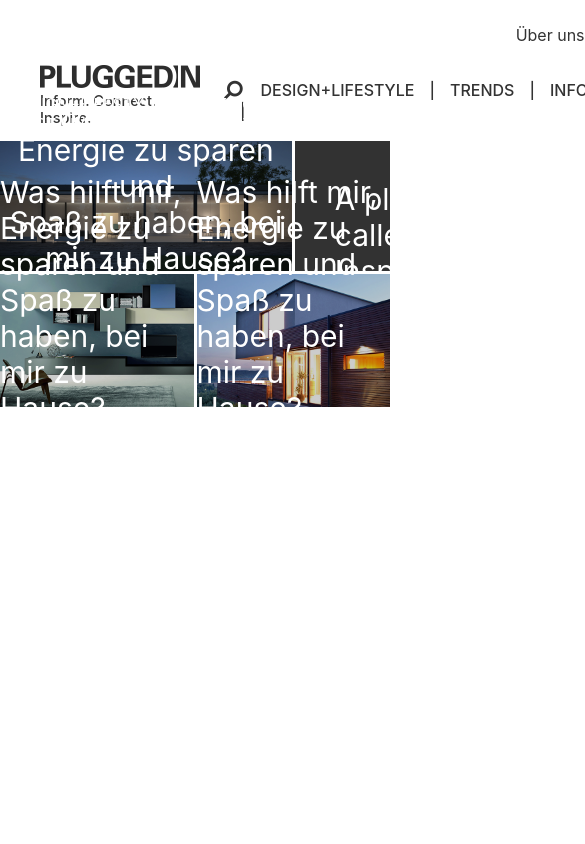
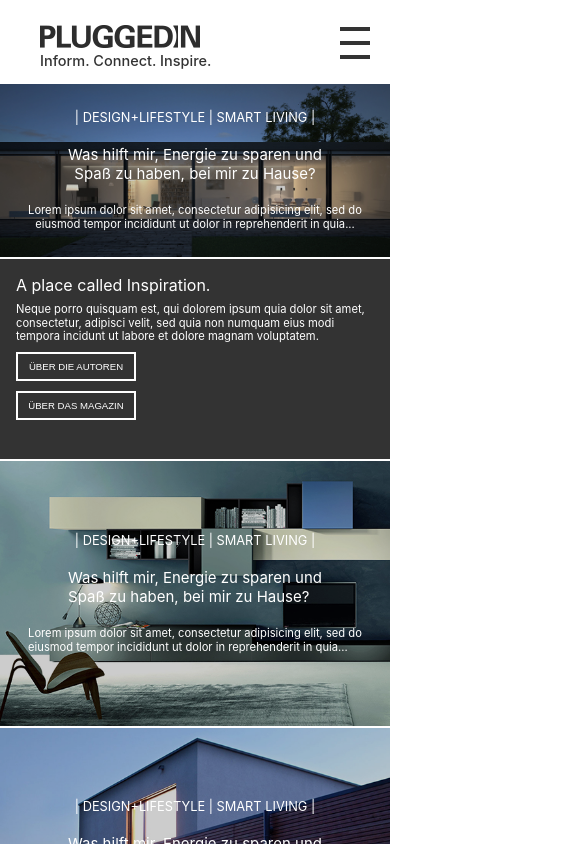
Before and after one commit to nthbutsky/convidera-test, a Vue app: page / in a window 390 px wide. Shown: the top 844 px of the page, 585 px wide, since content can reach past the window. Built offline with nearby package versions, Linux system fonts and the light colour scheme.

Commit message:
add full mockup

```diff
--- a/src/App.vue
+++ b/src/App.vue
@@ -19,6 +19,7 @@ export default {
   margin: 0;
   padding: 0;
   box-sizing: border-box;
+  cursor: default;
   -ms-overflow-style: none;
   scrollbar-width: none;
 
--- a/src/components/Mockup.vue
+++ b/src/components/Mockup.vue
@@ -5,15 +5,30 @@
         <img src="../assets/logo.jpg" alt="Logo" />
         <p class="header__logo-text">Inform. Connect. Inspire.</p>
       </div>
-      <div class="header__control">
-        <div class="header__link-lang-wrapper">
+
+      <div class="header__nav">
+        <div
+          class="header__link-lang-wrapper"
+          :class="{ 'header__link-lang-wrapper_active': isMobileMenu }"
+        >
           <a class="header__link" href="#">Über uns</a>
           <a class="header__link" href="#">Redaktion</a>
           <button class="header__lang" disabled>de</button>
           <button class="header__lang">en</button>
         </div>
-        <div class="header__nav">
-          <ul class="header__nav-list">
+        <div
+          class="header__nav-menu-btn"
+          :class="{ 'header__nav-menu-btn_active': isMobileMenu }"
+          @click="showMobileMenu()"
+        >
+          <span class="header__nav-menu-btn-bar"></span>
+          <span class="header__nav-menu-btn-bar"></span>
+          <span class="header__nav-menu-btn-bar"></span>
+        </div>
+        <ul
+          class="header__nav-list"
+          :class="{ 'header__nav-list_active': isMobileMenu }"
+        >
           <li class="header__nav-item">
             <i class="fa fa-search"></i><span>|</span>
           </li>
@@ -22,7 +37,6 @@
           <li class="header__nav-item">infodelight<span>|</span></li>
           <li class="header__nav-item">smart living</li>
         </ul>
-        </div>
       </div>
     </header>
     <main class="main">
@@ -110,20 +124,33 @@
 </template>
 
 <script>
-export default {};
+export default {
+  data() {
+    return {
+      isMobileMenu: false,
+    };
+  },
+
+  methods: {
+    showMobileMenu() {
+      this.isMobileMenu = !this.isMobileMenu;
+    },
+  },
+};
 </script>
 
 <style lang="scss">
-// header and nav section
+// HEADER and NAV section
+
 .header {
   width: 100%;
   display: flex;
   justify-content: space-between;
   align-items: flex-end;
-  padding: 0 40px;
+  padding: 0 2.5rem;
 
   &__logo {
-    padding: 0 10px 15px 0;
+    padding: 0 0 0.9375rem 0;
 
     &-text {
       font-weight: 500;
@@ -131,30 +158,43 @@ export default {};
     }
   }
 
-  &__control {
-  }
-
   &__link-lang-wrapper {
     display: flex;
     justify-content: flex-end;
     align-items: center;
-    padding: 15px 0;
+    padding: 0.9375rem;
   }
 
   &__link {
     text-decoration: none;
-    color: #333333;
+    color: hsl(0, 0%, 20%);
     padding: 10px;
+    margin: 0 10px;
   }
 
   &__lang {
-    height: 30px;
-    width: 30px;
+    height: 1.875rem;
+    width: 1.875rem;
     text-transform: uppercase;
     font-weight: bold;
   }
 
-  &__nav {
+  &__nav-menu-btn {
+    display: none;
+    float: right;
+    position: absolute;
+    z-index: 3;
+    top: 1.0625rem;
+    right: 1.25rem;
+
+    &-bar {
+      display: block;
+      width: 1.875rem;
+      height: 0.25rem;
+      margin: 0.625rem 0;
+      transition: all 0.3s ease-in-out;
+      background-color: hsl(0, 0%, 20%);
+    }
   }
 
   &__nav-list {
@@ -165,19 +205,21 @@ export default {};
     list-style: none;
     text-transform: uppercase;
     font-weight: 500;
-    padding: 10px 0 20px 15px;
+    padding: 0.625rem 0 1.25rem 0.9375rem;
 
     i {
       transform: rotate(90deg);
-      font-size: 20px;
+      font-size: 1.25rem;
     }
 
     span {
-      padding-left: 15px;
+      padding-left: 0.9375rem;
     }
   }
 }
-// main section
+
+// MAIN section
+
 .main {
   width: 100%;
 
@@ -185,9 +227,9 @@ export default {};
     display: grid;
     grid-template-columns: repeat(4, 1fr);
     grid-template-rows: auto;
-    column-gap: 3px;
-    row-gap: 3px;
-    color: white;
+    column-gap: 0.125rem;
+    row-gap: 0.125rem;
+    color: hsl(0, 0%, 100%);
   }
 
   &__grid-item-a {
@@ -214,8 +256,8 @@ export default {};
     }
 
     &-text-center {
-      font-size: 30px;
-      margin: 40px 0;
+      font-size: 1.875rem;
+      margin: 2.5rem 0;
     }
 
     &-img {
@@ -231,7 +273,7 @@ export default {};
     grid-row-start: 1;
     grid-row-end: 2;
     position: relative;
-    background: #323232;
+    background: hsl(0, 0%, 20%);
 
     &-text-wrapper {
       height: 100%;
@@ -241,26 +283,26 @@ export default {};
       align-items: flex-start;
       position: absolute;
       top: 0;
-      padding: 40px;
+      padding: 15%;
     }
 
     &-text-top {
-      font-size: 30px;
+      font-size: 2vw;
     }
 
     &-text-center {
-      margin: 40px 0;
+      margin: 2.5rem 0;
       line-height: 2;
     }
 
     &-btn {
       background: none;
-      border: 2px solid white;
-      color: white;
-      padding: 10px;
-      width: 200px;
+      border: 0.125rem solid hsl(0, 0%, 100%);
+      color: hsl(0, 0%, 100%);
+      padding: 0.625rem;
+      width: 12.5rem;
       text-transform: uppercase;
-      margin: 0 0 10px 0;
+      margin: 0 0 1.25rem 0;
     }
   }
 
@@ -293,8 +335,8 @@ export default {};
     }
 
     &-text-center {
-      font-size: 30px;
-      margin: 40px 0;
+      font-size: 1.875rem;
+      margin: 2.5rem 0;
     }
   }
 
@@ -327,9 +369,202 @@ export default {};
     }
 
     &-text-center {
-      font-size: 30px;
-      margin: 40px 0;
+      font-size: 1.875rem;
+      margin: 2.5rem 0;
     }
   }
 }
+
+@media (max-width: 1280px) {
+  .main__grid-item-b-text-center {
+    line-height: 1.5;
+    margin: 1rem 0;
+  }
+
+  .main__grid-item-b-btn {
+    margin: 0 0 0.625rem 0;
+  }
+}
+
+@media (max-width: 960px) {
+  .main__grid-item-a-text-center,
+  .main__grid-item-c-text-center,
+  .main__grid-item-d-text-center {
+    font-size: 1.25rem;
+    margin: 1.25rem;
+  }
+
+  .main__grid-item-b-text-center {
+    line-height: 1.5;
+    margin: 1rem 0;
+    font-size: 12px;
+  }
+
+  .main__grid-item-b-btn {
+    width: 7.5rem;
+    padding: 0.3125rem;
+    font-size: 0.5rem;
+  }
+}
+
+@media (max-width: 825px) {
+  .header__nav {
+    margin: 10px 0 0 0;
+    float: none;
+    text-align: center;
+  }
+
+  .header__nav-list {
+    position: absolute;
+    top: 0;
+    left: 0;
+    z-index: 2;
+    display: none;
+    flex-direction: column;
+    justify-content: center;
+    background-color: hsla(0, 0%, 20%, 0.9);
+    color: hsl(0, 0%, 100%);
+    height: 100vh;
+    width: 100vw;
+    transition: all 0.3s ease-in-out;
+
+    &_active {
+      display: flex;
+    }
+  }
+  .header__nav-item {
+    margin: 0.625rem 0;
+    font-size: 1.5rem;
+  }
+  .header__nav-menu-btn {
+    display: block;
+    cursor: pointer;
+    transition: all 0.3s ease-in-out;
+
+    &_active {
+      top: 1rem;
+    }
+
+    &_active .header__nav-menu-btn-bar:nth-child(2) {
+      opacity: 0;
+    }
+    &_active .header__nav-menu-btn-bar:nth-child(1) {
+      transform: translateY(14px) rotate(45deg);
+      background-color: hsl(0, 0%, 100%);
+    }
+    &_active .header__nav-menu-btn-bar:nth-child(3) {
+      transform: translateY(-14px) rotate(-45deg);
+      background-color: hsl(0, 0%, 100%);
+    }
+  }
+
+  .header__nav-item span {
+    display: none;
+  }
+
+  .header__link-lang-wrapper {
+    display: none;
+
+    &_active {
+      display: flex;
+      position: absolute;
+      top: 0;
+      left: 0;
+      z-index: 3;
+      flex-direction: row-reverse;
+
+      a {
+        color: white;
+      }
+    }
+  }
+
+  .header__logo img {
+    padding-top: 1.5625rem;
+  }
+}
+
+@media (max-width: 768px) {
+  .main__grid-item-a-text-center,
+  .main__grid-item-c-text-center,
+  .main__grid-item-d-text-center {
+    font-size: 0.9375rem;
+    margin: 1.25rem;
+  }
+
+  .main__grid-item-a-text-top,
+  .main__grid-item-c-text-top,
+  .main__grid-item-d-text-top {
+    font-size: 0.8rem;
+  }
+
+  .main__grid-item-a-text-bottom,
+  .main__grid-item-c-text-bottom,
+  .main__grid-item-d-text-bottom {
+    font-size: 0.7rem;
+  }
+
+  .main__grid-item-b-text-wrapper {
+    padding: 1rem;
+  }
+
+  .main__grid-item-b-text-top {
+    font-size: 1rem;
+  }
+
+  .main__grid-item-b-text-center {
+    line-height: 1.2;
+    margin: 0.5rem 0;
+    font-size: 0.7rem;
+  }
+
+  .main__grid-item-b-btn {
+    width: 7.5rem;
+    padding: 0.4375rem;
+    font-size: 0.6rem;
+  }
+}
+
+@media (max-width: 540px) {
+  .main__grid-container {
+    display: grid;
+    grid-template-columns: 1fr;
+    grid-template-rows: auto;
+    row-gap: 0.125rem;
+    color: hsl(0, 0%, 100%);
+  }
+  .main__grid-item-a {
+    grid-column-start: 1;
+    grid-column-end: 1;
+    grid-row-start: 1;
+    grid-row-end: 2;
+  }
+
+  .main__grid-item-b {
+    grid-column-start: 1;
+    grid-column-end: 1;
+    grid-row-start: 2;
+    grid-row-end: 3;
+    height: 200px;
+  }
+
+  .main__grid-item-c {
+    grid-column-start: 1;
+    grid-column-end: 1;
+    grid-row-start: 3;
+    grid-row-end: 4;
+  }
+
+  .main__grid-item-d {
+    grid-column-start: 1;
+    grid-column-end: 1;
+    grid-row-start: 4;
+    grid-row-end: 5;
+  }
+
+  .header__link {
+    padding-right: 0;
+    padding-left: 0;
+  }
+}
 </style>
```
Lines whose indentation alone changed are shown as unchanged.
